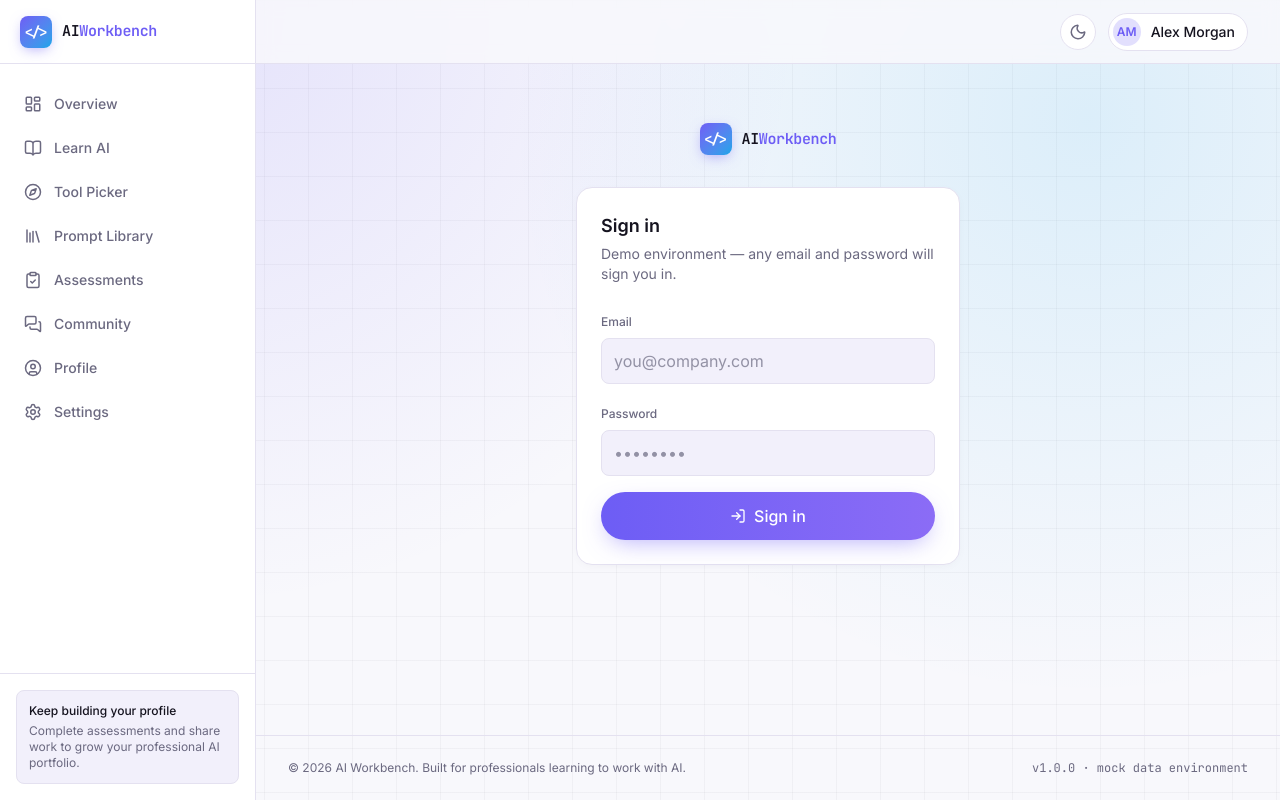
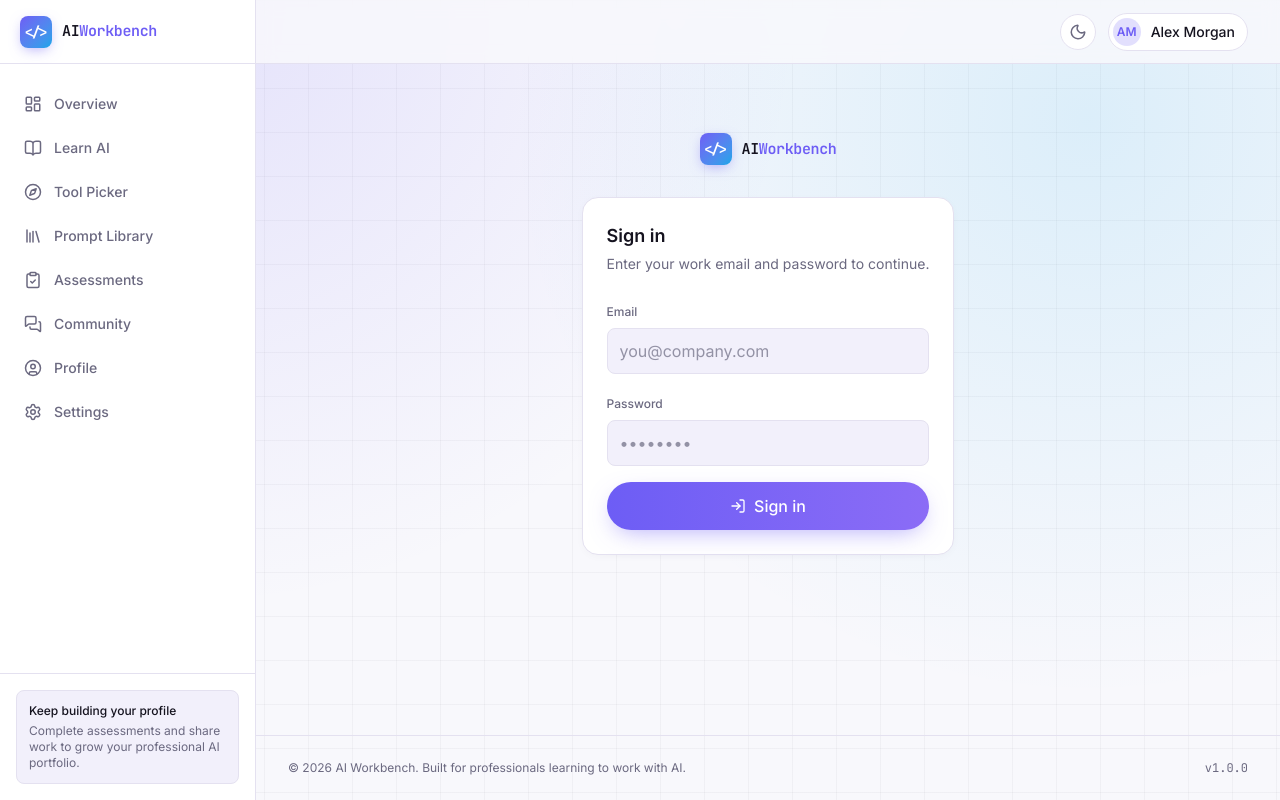
Before and after one commit to amymaybe222-jpg/AI-Workbench, a Next.js app: page /login in a window 1280 px wide. Built offline with nearby package versions, Linux system fonts and the light colour scheme.

Commit message:
Remove demo/mock environment copy from login and footer
Replaces the "Demo environment" sign-in hint and "mock data
environment" footer tag with real product copy.

```diff
--- a/src/components/auth/LoginForm.tsx
+++ b/src/components/auth/LoginForm.tsx
@@ -27,7 +27,7 @@ export function LoginForm() {
       <Card className="w-full">
         <h1 className="text-lg font-semibold text-text">Sign in</h1>
         <p className="mt-1 text-sm text-text-muted">
-          Demo environment — any email and password will sign you in.
+          Enter your work email and password to continue.
         </p>
 
         <form onSubmit={handleSubmit} className="mt-6 space-y-4">
--- a/src/components/layout/Footer.tsx
+++ b/src/components/layout/Footer.tsx
@@ -3,7 +3,7 @@ export function Footer() {
     <footer className="border-t border-border px-4 py-6 sm:px-6 lg:px-8">
       <div className="flex flex-col items-center justify-between gap-3 text-xs text-text-muted sm:flex-row">
         <p>&copy; {new Date().getFullYear()} AI Workbench. Built for professionals learning to work with AI.</p>
-        <p className="font-mono">v1.0.0 · mock data environment</p>
+        <p className="font-mono">v1.0.0</p>
       </div>
     </footer>
   );
```
